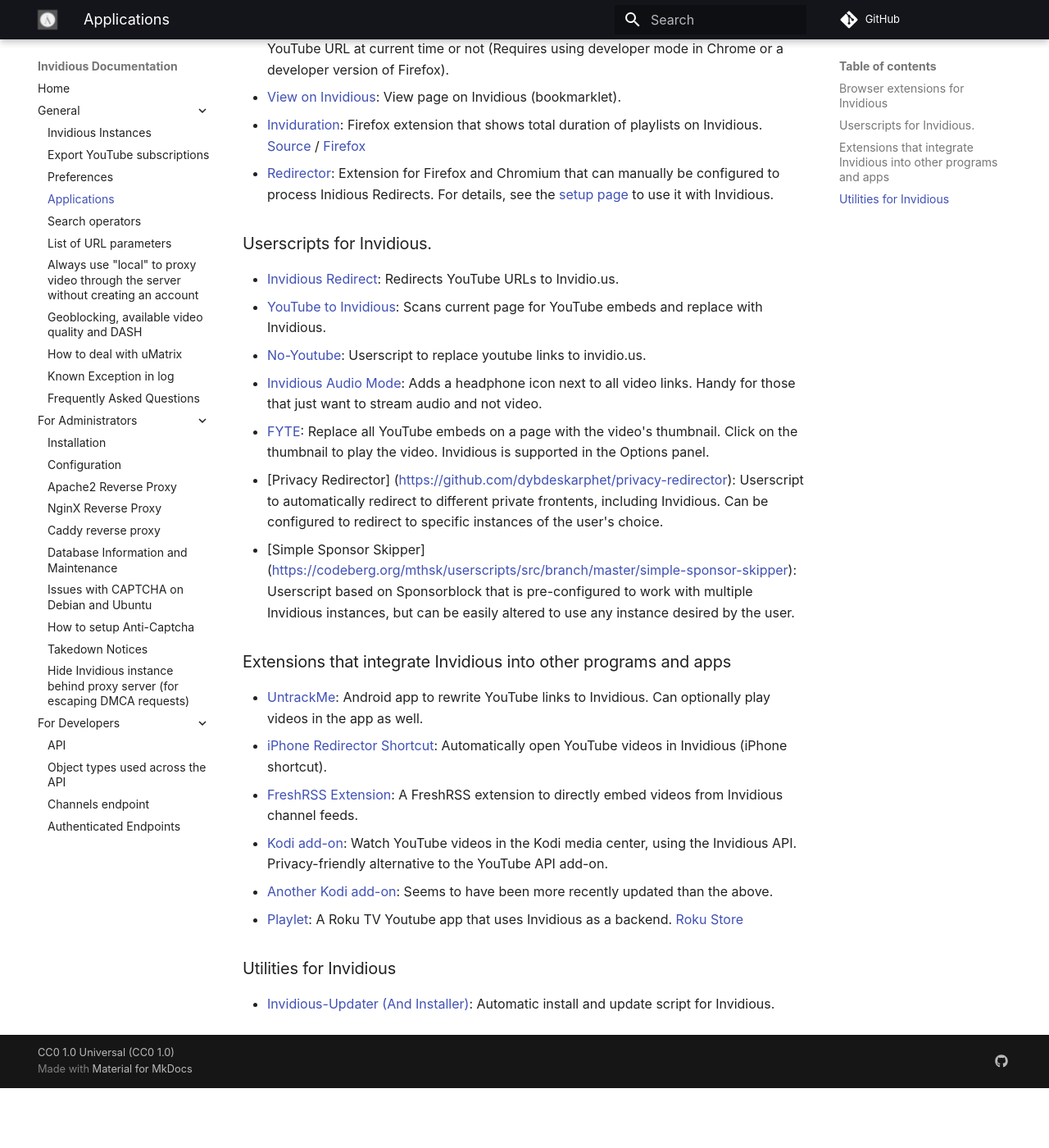
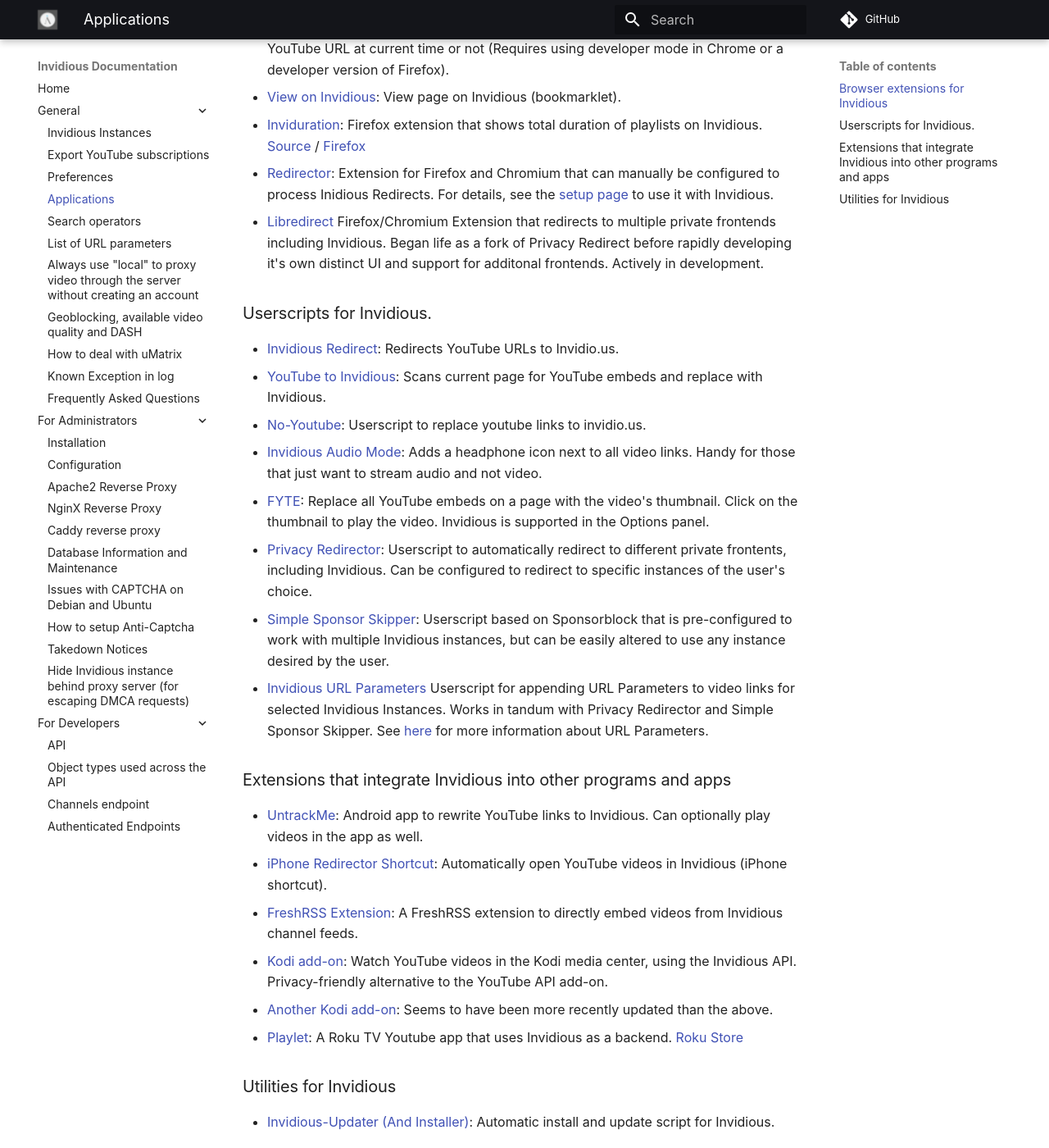
Before and after one commit to iv-org/documentation, an MkDocs documentation site: the page built from docs/applications.md, in a window 1280 px wide and 1400 px high, scrolled down 500 px. Shown: the whole window at 82% size. Built offline with MkDocs 1.6.1 and Material for MkDocs 9.7.7, drawn with Linux system fonts in a browser that asks for light colours; comment, search, counter and statistics services are not loaded; before the commit the page ends 1827 px from its top, so only the background shows below that.

Commit message:
Minor format change, additon of Libredirect, and addition of Invidious URL Parameters Script.
Fixed a minor formatting error from my previous pull requested, added the Firefox/Chromium extension Libredirect, and added my personal Invidious URL Parameter User script.

```diff
--- a/docs/applications.md
+++ b/docs/applications.md
@@ -10,6 +10,7 @@
 - [View on Invidious](https://omar.yt/722e5c15832840fe1ae8830b7c590254b9e0a45c/invidious-bookmarklet.html): View page on Invidious (bookmarklet).
 - [Inviduration](https://addons.mozilla.org/addon/inviduration): Firefox extension that shows total duration of playlists on Invidious. [Source](https://github.com/rsapkf/inviduration) / [Firefox](https://addons.mozilla.org/addon/inviduration)
 - [Redirector](https://github.com/einaregilsson/Redirector): Extension for Firefox and Chromium that can manually be configured to process Inidious Redirects. For details, see the [setup page](./redirector-setup.md) to use it with Invidious.
+- [Libredirect](https://libredirect.github.io/) Firefox/Chromium Extension that redirects to multiple private frontends including Invidious. Began life as a fork of Privacy Redirect before rapidly developing it's own distinct UI and support for additonal frontends. Actively in development.
 
 ### Userscripts for Invidious.
 - [Invidious Redirect](https://greasyfork.org/en/scripts/370461-invidious-redirect): Redirects YouTube URLs to Invidio.us.
@@ -17,8 +18,9 @@
 - [No-Youtube](https://github.com/mperez01/no-youtube): Userscript to replace youtube links to invidio.us.
 - [Invidious Audio Mode](https://greasyfork.org/en/scripts/397700-invidious-audio-mode): Adds a headphone icon next to all video links. Handy for those that just want to stream audio and not video.
 - [FYTE](https://greasyfork.org/en/scripts/9252-fyte-fast-youtube-embedded-player): Replace all YouTube embeds on a page with the video's thumbnail. Click on the thumbnail to play the video. Invidious is supported in the Options panel.
-- [Privacy Redirector] (https://github.com/dybdeskarphet/privacy-redirector): Userscript to automatically redirect to different private frontents, including Invidious. Can be configured to redirect to specific instances of the user's choice.
-- [Simple Sponsor Skipper] (https://codeberg.org/mthsk/userscripts/src/branch/master/simple-sponsor-skipper): Userscript based on Sponsorblock that is pre-configured to work with multiple Invidious instances, but can be easily altered to use any instance desired by the user.
+- [Privacy Redirector](https://github.com/dybdeskarphet/privacy-redirector): Userscript to automatically redirect to different private frontents, including Invidious. Can be configured to redirect to specific instances of the user's choice.
+- [Simple Sponsor Skipper](https://codeberg.org/mthsk/userscripts/src/branch/master/simple-sponsor-skipper): Userscript based on Sponsorblock that is pre-configured to work with multiple Invidious instances, but can be easily altered to use any instance desired by the user.
+- [Invidious URL Parameters](https://github.com/MintMain21/Invidious-URL-Parameters-Userscript/blob/main/README.md) Userscript for appending URL Parameters to video links for selected Invidious Instances. Works in tandum with Privacy Redirector and Simple Sponsor Skipper. See [here](https://docs.invidious.io/url-parameters/) for more information about URL Parameters.
 
 ### Extensions that integrate Invidious into other programs and apps
 - [UntrackMe](https://f-droid.org/en/packages/app.fedilab.nitterizeme): Android app to rewrite YouTube links to Invidious. Can optionally play videos in the app as well.
```
